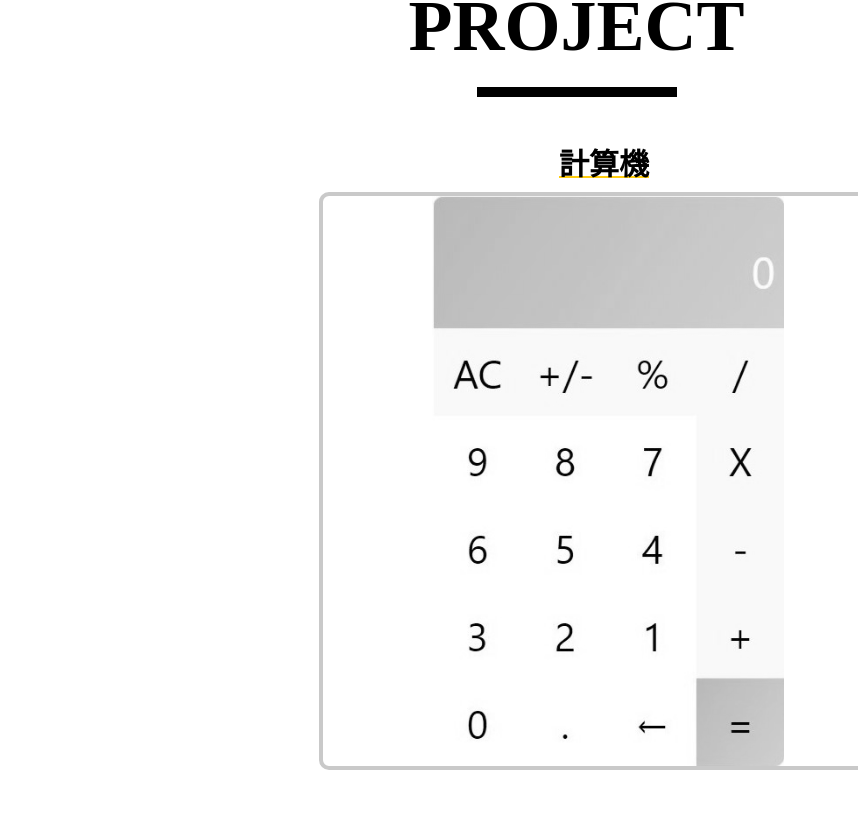
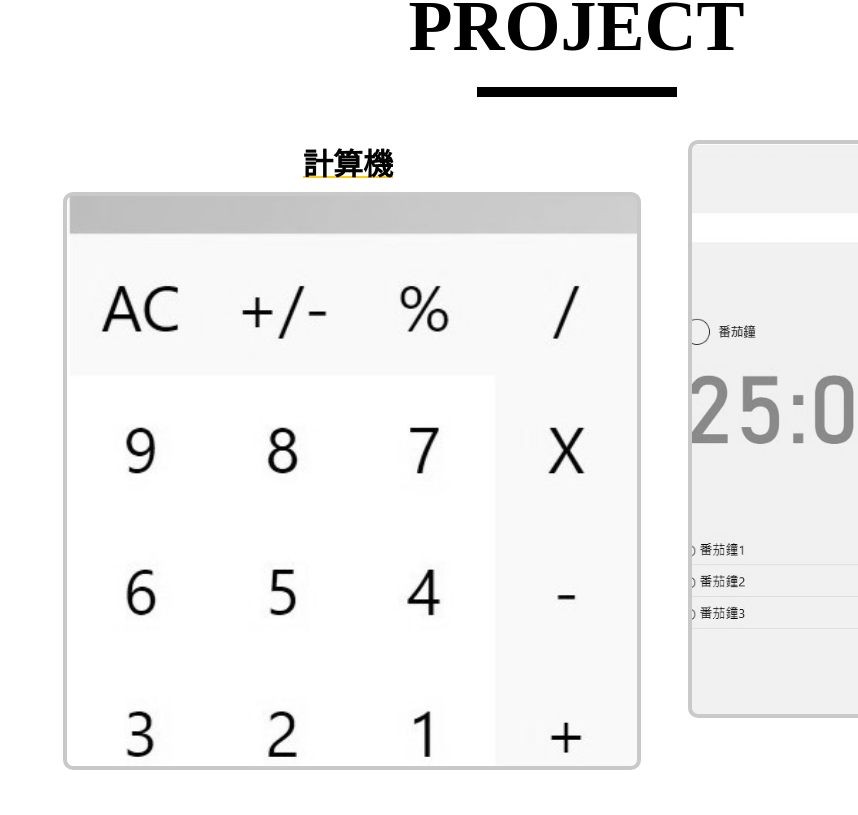
Before and after one commit to g01965250/resume, a React (Create React App) app: page / in a window 1280 px wide. Shown: the part 4885-5700 px from the top of the page, without its empty margins (422-1280 px from the left). Built offline with nearby package versions, Linux system fonts and the light colour scheme.

Commit message:
img min-width update

```diff
--- a/src/App.css
+++ b/src/App.css
@@ -359,8 +359,7 @@ margin: 0 0 20px;
   margin: 0 auto 20px;
 }
 .project-title-wrapper{
-  /* max-width: 800px; */
-  margin: 0 auto;
+  margin:  auto;
 }
 .project-title{
   font-size: 72px;
@@ -382,6 +381,7 @@ margin: 0 0 20px;
   display: flex;
   flex-wrap: wrap;
   justify-content: center;
+  min-width: 1250px;
 }
 .project-list{
   width: 570px;
@@ -409,7 +409,7 @@ margin: 0 0 20px;
 .project-list-image{
   width: 570px;
   height: 570px;
-  background-size: contain;
+  background-size: cover;
   background-position: center;
   background-repeat: no-repeat;
   filter: grayscale(1);
@@ -417,7 +417,8 @@ margin: 0 0 20px;
   border-radius: 10px;
 }
 .project-list-image:hover{
-  filter:none
+  filter:none;
+  background-size:contain ;
 }
 .img1{
   background-image: url(./image/Calculator.jpg);
```
